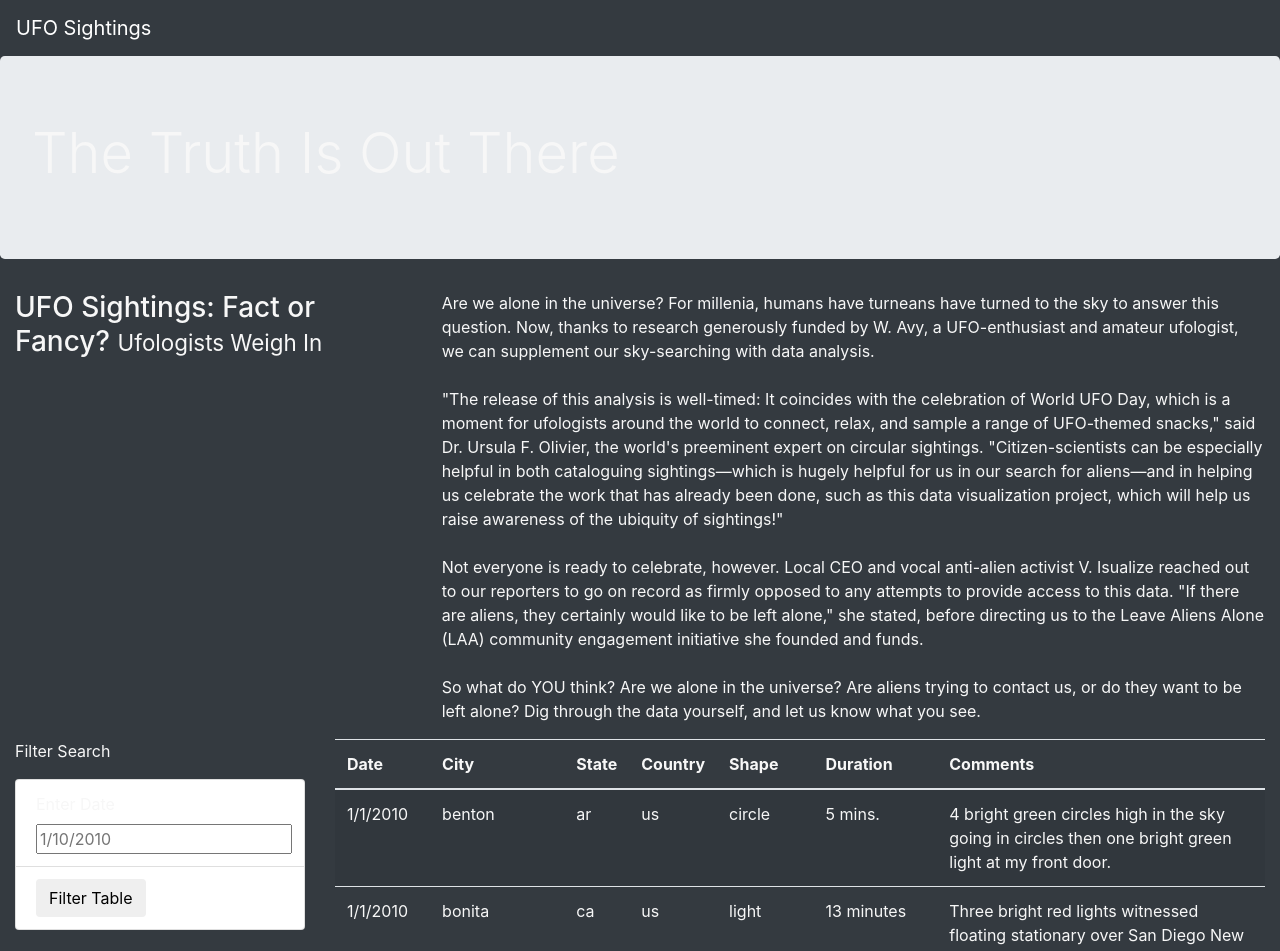
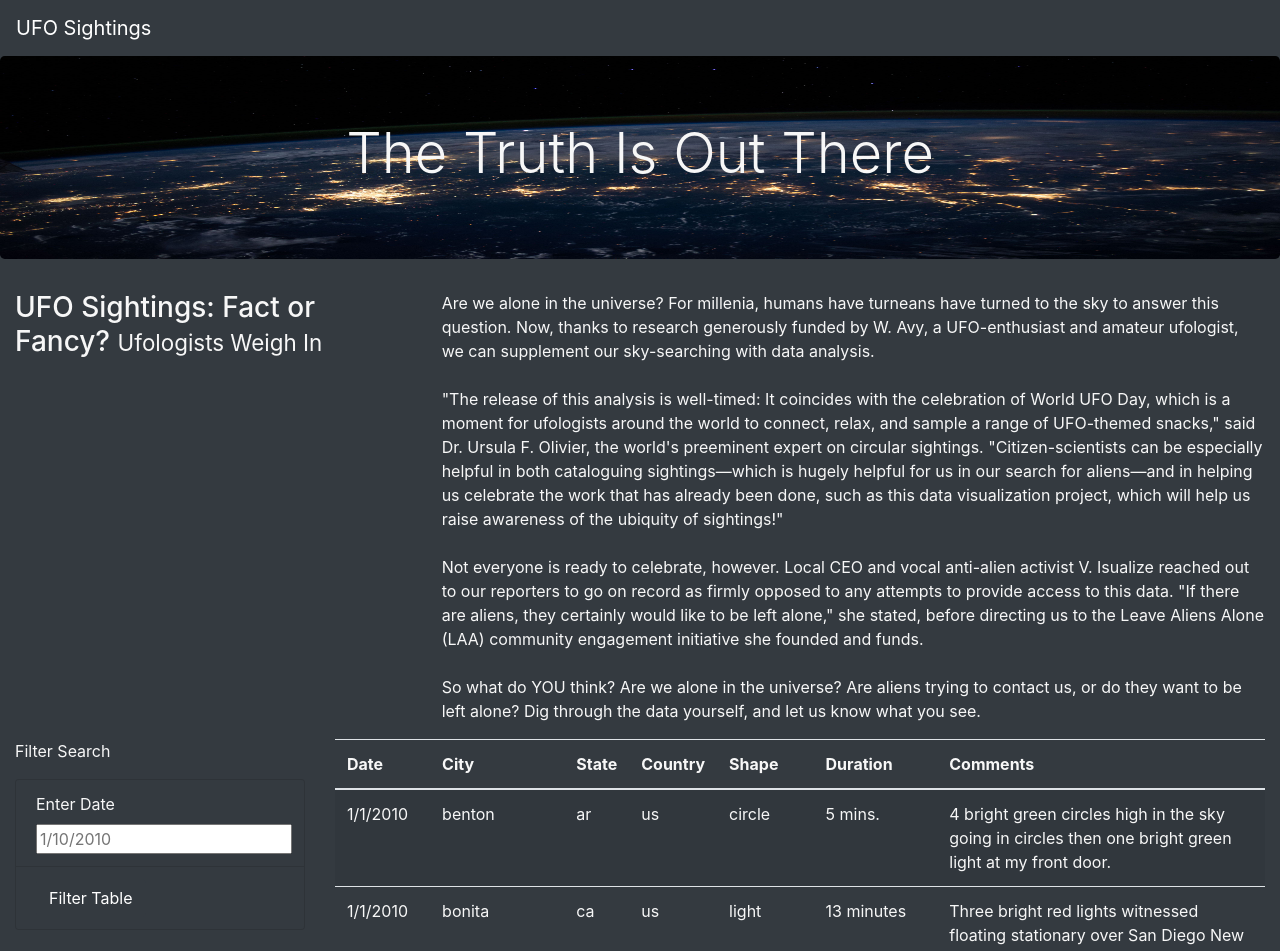
Before and after one commit to kylegross/UFOs, a plain HTML site: page index.html in a window 1280 px wide. Shown: the top 951 px of the page. Drawn offline with nearby package versions, Linux system fonts and the light colour scheme.

Commit message:
adding index

```diff
--- a/index.html
+++ b/index.html
@@ -39,15 +39,15 @@
     <div class="container-fluid">
         <div class="row">
             <div class="col-md-3">
-                <form>
+                <form class="bg-dark">
                     <p>Filter Search</p>
-                    <ul class="list-group">
-                        <li class="list-group-item">
+                    <ul class="list-group bg-dark">
+                        <li class="list-group-item bg-dark">
                             <label for="date">Enter Date</label>
                             <input type="text" placeholder="1/10/2010" id="datetime" />
                         </li>
-                        <li class="list-group-item">
-                            <button id="filter-btn" type="button" class="btn btn-default">Filter Table</button>
+                        <li class="list-group-item bg-dark">
+                            <button id="filter-btn" type="button" class="btn btn-dark">Filter Table</button>
                         </li>
                     </ul>
                 </form>
--- a/static/css/style.css
+++ b/static/css/style.css
@@ -1,3 +1,8 @@
 body {
     color: #f7f7f7;
 }
+.jumbotron {
+    background-image: url("../images/nasa.jpg");
+    background-size: 100% 100%;
+    text-align: center;
+}
```
Also changed, not shown: static/images/nasa.jpg (renamed from nasa.jpg).
